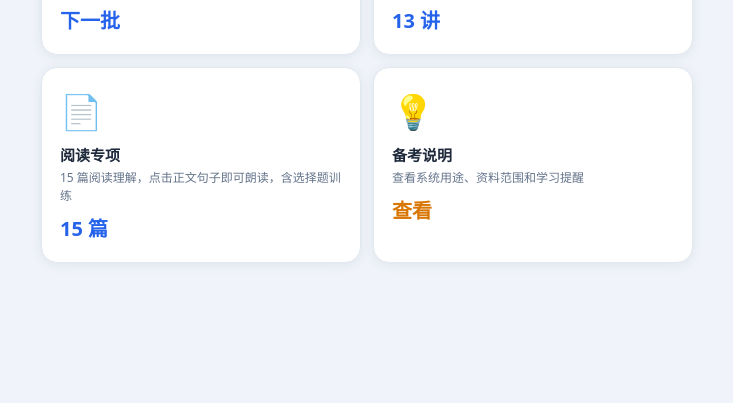
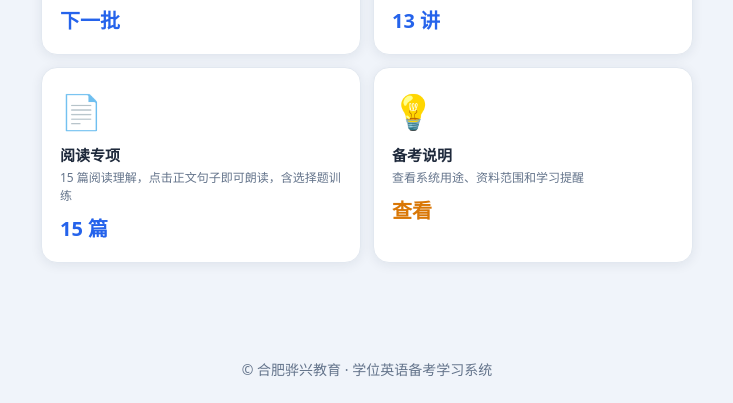
Before and after one commit to 3196262010-cmyk/degree-english-h51, a plain HTML site: page index.html in a window 1280 px wide. Shown: the part 702-1105 px from the top of the page, without its empty margins (273-1006 px from the left). Before the commit the page ends 1037 px from the top, so only its background shows below. Drawn offline with Linux system fonts and the light colour scheme.

Commit message:
Update index.html

```diff
--- a/index.html
+++ b/index.html
@@ -86,5 +86,7 @@ function showTips() {
   b.style.display = b.style.display === 'none' ? '' : 'none';
 }
 </script>
-</body>
+<footer class="site-footer">
+  © 合肥骅兴教育 · 学位英语备考学习系统
+</footer></body>
 </html>
```
